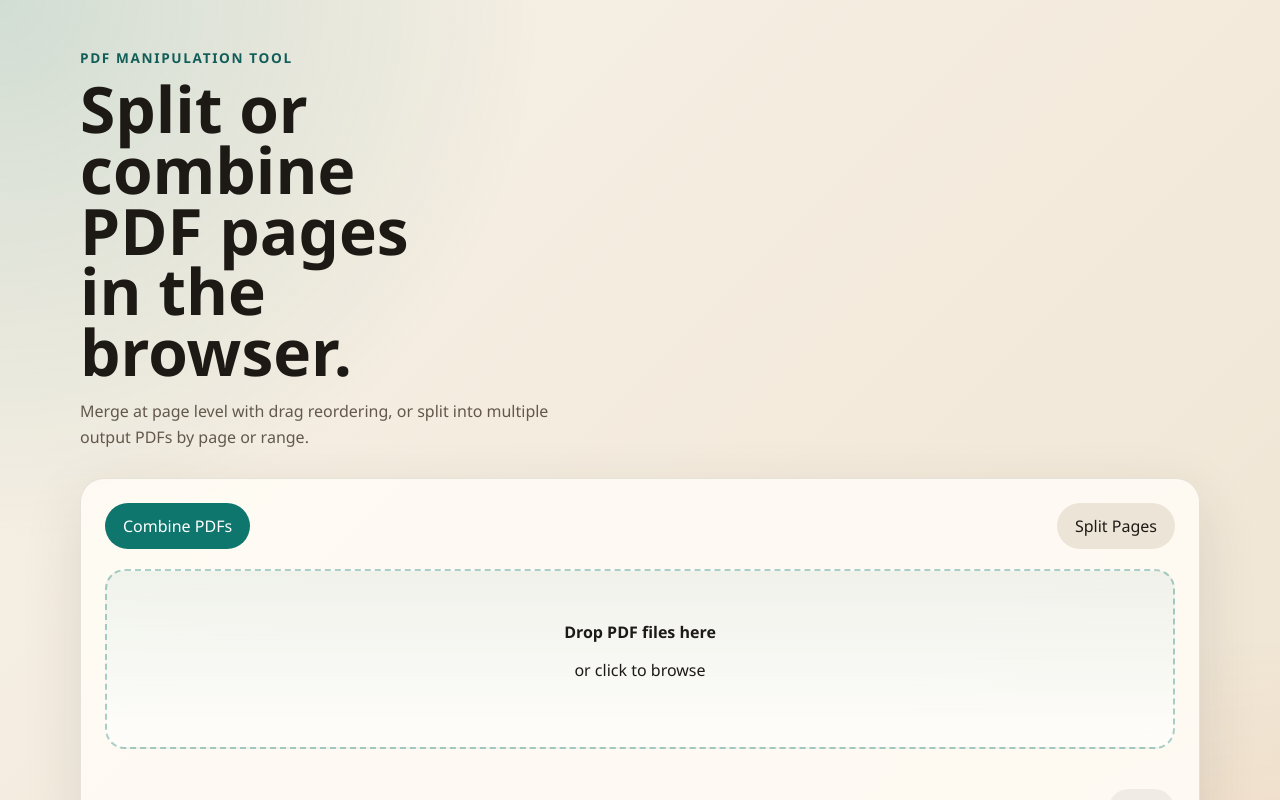
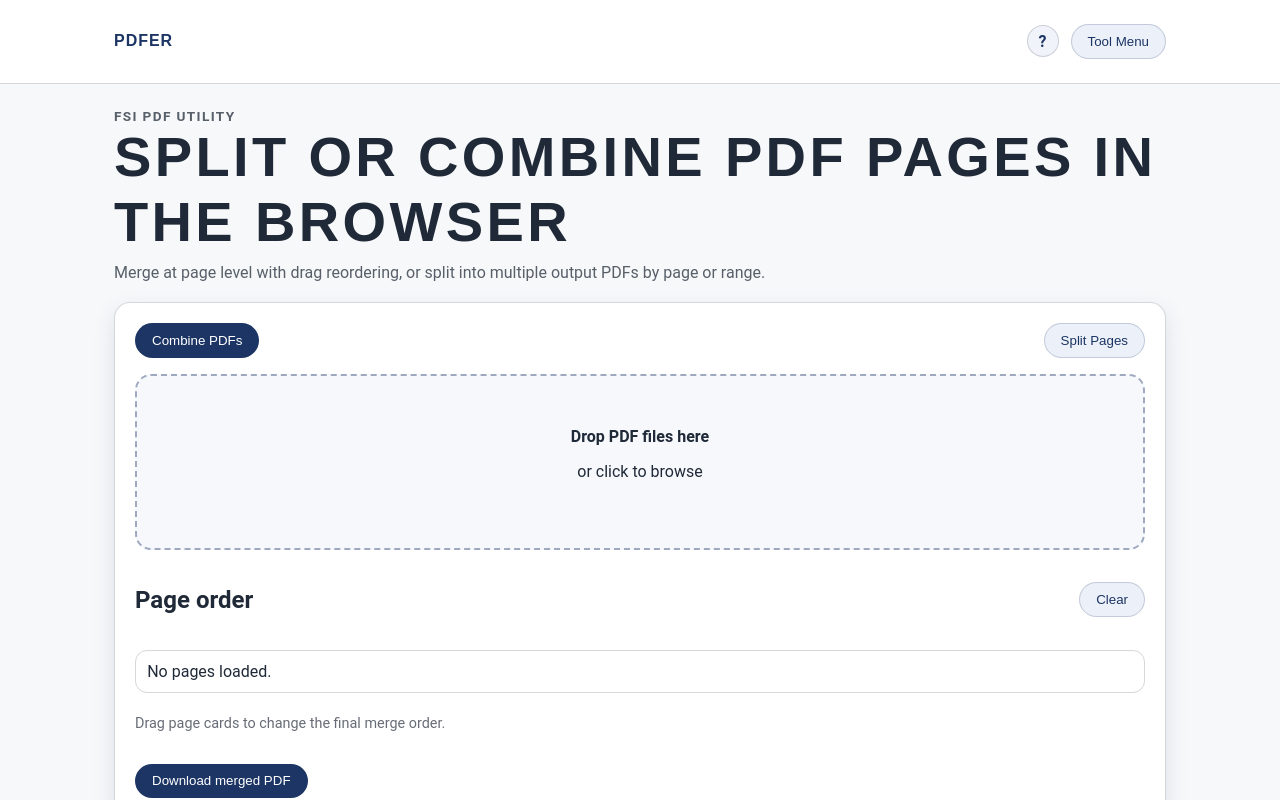
Before and after one commit to kdnye/PDFer, a Next.js app: page / in a window 1280 px wide. Shown: the top 800 px of the page. Built offline with nearby package versions, Linux system fonts and the light colour scheme.

Commit message:
Integrate FSI brand assets into PDFer UI

```diff
--- a/app/globals.css
+++ b/app/globals.css
@@ -1,245 +1,130 @@
-:root {
-  --panel: rgba(255, 252, 246, 0.9);
-  --panel-border: rgba(53, 47, 39, 0.12);
-  --text: #1d1a16;
-  --muted: #62584c;
-  --accent: #0f766e;
-  --accent-dark: #115e59;
-  --shadow: 0 20px 60px rgba(53, 47, 39, 0.12);
-}
-
 * {
   box-sizing: border-box;
 }
 
-html,
-body {
-  margin: 0;
-  min-height: 100%;
-  font-family: "Segoe UI", Arial, sans-serif;
-  color: var(--text);
-  background:
-    radial-gradient(circle at top left, rgba(15, 118, 110, 0.16), transparent 32%),
-    radial-gradient(circle at bottom right, rgba(234, 88, 12, 0.12), transparent 28%),
-    linear-gradient(135deg, #f7f1e7 0%, #efe4d2 100%);
+.pdf-shell {
+  padding-top: 2rem;
+  padding-bottom: 3rem;
 }
 
-button,
-input {
-  font: inherit;
+.pdf-hero {
+  margin-bottom: 1.25rem;
 }
 
-.page {
-  width: min(1120px, calc(100% - 32px));
-  margin: 0 auto;
-  padding: 48px 0 64px;
+.pdf-eyebrow {
+  margin: 0 0 0.5rem;
+  font-size: 0.85rem;
+  letter-spacing: 0.1em;
+  text-transform: uppercase;
+  color: var(--fsi-gold);
+  font-weight: 700;
 }
 
-.hero {
-  margin-bottom: 28px;
+.pdf-hero h1 {
+  margin: 0 0 0.6rem;
+  font-size: clamp(2rem, 5vw, 3.5rem);
 }
 
-.eyebrow {
-  margin: 0 0 12px;
-  font-size: 0.85rem;
-  font-weight: 700;
-  letter-spacing: 0.12em;
-  text-transform: uppercase;
-  color: var(--accent-dark);
+.pdf-hero p {
+  margin: 0;
+  color: color-mix(in srgb, var(--color-text) 75%, white);
 }
 
-.hero h1 {
-  margin: 0;
-  font-size: clamp(2.5rem, 5vw, 4.5rem);
-  line-height: 0.95;
-  max-width: 10ch;
+.pdf-card {
+  display: grid;
+  gap: 1rem;
 }
 
-.heroCopy {
-  max-width: 56ch;
-  line-height: 1.6;
-  color: var(--muted);
+.pdf-toolbar {
+  display: flex;
+  justify-content: space-between;
+  align-items: center;
+  gap: 0.75rem;
+  flex-wrap: wrap;
 }
 
-.panel {
-  padding: 24px;
-  border: 1px solid var(--panel-border);
-  border-radius: 24px;
-  background: var(--panel);
-  box-shadow: var(--shadow);
-}
-
-.toolbar,
-.actions,
-.sectionHeader {
-  display: flex;
-  align-items: center;
-  justify-content: space-between;
-  gap: 12px;
-}
-
-.toolbar {
-  margin-bottom: 20px;
-}
-
-.modeButton,
-.ghostButton,
-.primaryButton {
-  border: 0;
-  border-radius: 999px;
-  cursor: pointer;
-}
-
-.modeButton {
-  padding: 12px 18px;
-  background: #ece4d7;
-  color: var(--text);
-}
-
-.modeButton.active {
-  background: var(--accent);
-  color: #fff;
-}
-
-.dropzone {
+.pdf-dropzone {
   position: relative;
   display: grid;
   place-items: center;
-  min-height: 180px;
-  margin-bottom: 24px;
-  padding: 24px;
-  border: 2px dashed rgba(15, 118, 110, 0.35);
-  border-radius: 20px;
-  background: linear-gradient(180deg, rgba(15, 118, 110, 0.06), rgba(255, 255, 255, 0.6));
   text-align: center;
+  min-height: 11rem;
+  border: 2px dashed color-mix(in srgb, var(--fsi-navy) 40%, transparent);
+  border-radius: 1rem;
+  background: color-mix(in srgb, var(--btn-secondary-bg) 45%, transparent);
 }
 
-.dropzone input {
+.pdf-dropzone input {
   position: absolute;
   inset: 0;
   opacity: 0;
   cursor: pointer;
 }
 
-.fileList {
+.pdf-page-grid {
+  display: grid;
+  grid-template-columns: repeat(auto-fill, minmax(10rem, 1fr));
+  gap: 0.85rem;
   list-style: none;
+  margin: 0;
   padding: 0;
-  margin: 16px 0 24px;
 }
 
-.fileItem {
-  padding: 14px 16px;
-  border-radius: 16px;
-  background: rgba(255, 255, 255, 0.72);
-  border: 1px solid rgba(53, 47, 39, 0.08);
+.pdf-page-card {
+  border: 1px solid var(--color-border);
+  border-radius: 0.8rem;
+  padding: 0.6rem;
+  background: var(--color-surface);
+  display: grid;
+  gap: 0.45rem;
 }
 
-.pageGrid {
-  display: grid;
-  grid-template-columns: repeat(auto-fill, minmax(160px, 1fr));
-  gap: 16px;
-  list-style: none;
-  padding: 0;
-  margin: 16px 0 24px;
-}
-
-.pageCard {
-  display: flex;
-  flex-direction: column;
-  gap: 10px;
-  padding: 12px;
-  border: 1px solid rgba(53, 47, 39, 0.08);
-  border-radius: 18px;
-  background: rgba(255, 255, 255, 0.78);
-  box-shadow: 0 10px 24px rgba(53, 47, 39, 0.08);
-}
-
-.pageCard.isDraggable {
+.pdf-page-card.is-draggable {
   cursor: grab;
 }
 
-.thumb {
+.pdf-thumb {
   width: 100%;
-  height: 190px;
+  height: 11rem;
   object-fit: contain;
-  border: 1px solid rgba(53, 47, 39, 0.08);
-  border-radius: 12px;
   background: #fff;
+  border: 1px solid var(--color-border);
+  border-radius: 0.6rem;
 }
 
-.pageCardBody {
-  display: grid;
-  gap: 4px;
-}
-
-.fileName {
+.pdf-file-name {
   font-weight: 600;
   word-break: break-word;
 }
 
-.fileMeta,
+.pdf-file-meta,
 .helperText,
 .status {
+  color: color-mix(in srgb, var(--color-text) 68%, white);
   font-size: 0.9rem;
-  color: var(--muted);
+}
+
+.fileList {
+  list-style: none;
+  margin: 0;
+  padding: 0;
+}
+
+.fileItem {
+  border: 1px solid var(--color-border);
+  border-radius: 0.75rem;
+  padding: 0.7rem;
 }
 
 .splitControls {
-  margin-bottom: 24px;
-}
-
-.splitControls label {
-  display: block;
-  margin-bottom: 8px;
-  font-weight: 600;
-}
-
-.splitControls input {
-  width: 100%;
-  padding: 14px 16px;
-  border: 1px solid rgba(53, 47, 39, 0.16);
-  border-radius: 14px;
-  background: rgba(255, 255, 255, 0.9);
-}
-
-.primaryButton {
-  min-width: 180px;
-  padding: 14px 20px;
-  background: var(--accent);
-  color: #fff;
-}
-
-.ghostButton {
-  padding: 10px 14px;
-  background: rgba(29, 26, 22, 0.06);
+  display: grid;
+  gap: 0.45rem;
 }
 
 .status.success {
-  color: var(--accent-dark);
+  color: #0f766e;
 }
 
 .status.error {
-  color: #991b1b;
+  color: #b91c1c;
 }
-
-@media (max-width: 640px) {
-  .page {
-    width: min(100% - 20px, 1120px);
-    padding-top: 24px;
-  }
-
-  .toolbar,
-  .actions,
-  .sectionHeader {
-    flex-direction: column;
-    align-items: stretch;
-  }
-
-  .pageGrid {
-    grid-template-columns: repeat(2, minmax(0, 1fr));
-  }
-
-  .thumb {
-    height: 150px;
-  }
-}
--- a/app/layout.tsx
+++ b/app/layout.tsx
@@ -1,5 +1,6 @@
 import "./globals.css";
 import type { Metadata } from "next";
+import Script from "next/script";
 import type { ReactNode } from "react";
 
 export const metadata: Metadata = {
@@ -10,7 +11,15 @@ export const metadata: Metadata = {
 export default function RootLayout({ children }: Readonly<{ children: ReactNode }>) {
   return (
     <html lang="en">
-      <body>{children}</body>
+      <head>
+        <link rel="stylesheet" href="/fsi.css" />
+        <link rel="stylesheet" href="/app-override.css" />
+      </head>
+      <body>
+        <Script src="/theme.js" strategy="beforeInteractive" />
+        {children}
+        <Script src="/navbar.js" strategy="afterInteractive" />
+      </body>
     </html>
   );
 }
--- a/app/page.tsx
+++ b/app/page.tsx
@@ -54,11 +54,7 @@ export default function Home() {
     setMode(nextMode);
     setFiles((current) => (nextMode === "split" ? current.slice(0, 1) : current));
     setPages((current) => {
-      if (nextMode !== "split") {
-        return current;
-      }
-
-      if (!current.length) {
+      if (nextMode !== "split" || !current.length) {
         return current;
       }
 
@@ -88,13 +84,7 @@ export default function Home() {
       const selectedFiles = mode === "split" ? [pdfFiles[0]] : pdfFiles;
       const built = await Promise.all(selectedFiles.map(buildPdfState));
 
-      setFiles((current) => {
-        if (mode === "split") {
-          return [built[0].fileRecord];
-        }
-
-        return [...current, ...built.map((entry) => entry.fileRecord)];
-      });
+      setFiles((current) => (mode === "split" ? [built[0].fileRecord] : [...current, ...built.map((entry) => entry.fileRecord)]));
 
       setPages((current) => {
         if (mode === "split") {
@@ -189,34 +179,43 @@ export default function Home() {
   }
 
   return (
-    <main className="page">
-      <section className="hero">
-        <p className="eyebrow">PDF manipulation tool</p>
-        <h1>Split or combine PDF pages in the browser.</h1>
-        <p className="heroCopy">
-          Merge at page level with drag reordering, or split into multiple output PDFs by page or range.
-        </p>
+    <>
+      <header className="fsi-navbar">
+        <div className="fsi-container">
+          <a className="fsi-brand fsi-display" href="#">PDFer</a>
+          <div className="fsi-nav-actions">
+            <a className="fsi-help" href="#tool" aria-label="Jump to PDF tool">?</a>
+            <div className="fsi-account-menu" data-account-menu>
+              <button className="fsi-secondary-btn" type="button" data-account-menu-toggle aria-expanded="false" aria-haspopup="true">
+                Tool Menu
+              </button>
+              <ul className="fsi-account-menu-list" data-account-menu-list hidden>
+                <li><a href="#tool" data-account-menu-item>PDF Tool</a></li>
+                <li><a href="#" data-account-menu-item>Brand Guide</a></li>
+              </ul>
+            </div>
+          </div>
+        </div>
+      </header>
+
+      <main id="tool" className="fsi-container pdf-shell">
+        <section className="pdf-hero">
+          <p className="pdf-eyebrow">FSI PDF utility</p>
+          <h1 className="fsi-display">Split or combine PDF pages in the browser</h1>
+          <p>Merge at page level with drag reordering, or split into multiple output PDFs by page or range.</p>
         </section>
 
-      <section className="panel">
-        <div className="toolbar">
-          <button
-            type="button"
-            className={mode === "merge" ? "modeButton active" : "modeButton"}
-            onClick={() => handleModeChange("merge")}
-          >
+        <section className="fsi-card pdf-card">
+          <div className="pdf-toolbar">
+            <button type="button" className={mode === "merge" ? "fsi-primary-btn" : "fsi-secondary-btn"} onClick={() => handleModeChange("merge")}>
               Combine PDFs
             </button>
-          <button
-            type="button"
-            className={mode === "split" ? "modeButton active" : "modeButton"}
-            onClick={() => handleModeChange("split")}
-          >
+            <button type="button" className={mode === "split" ? "fsi-primary-btn" : "fsi-secondary-btn"} onClick={() => handleModeChange("split")}>
               Split Pages
             </button>
           </div>
 
-        <div className="dropzone" onDragOver={(event) => event.preventDefault()} onDrop={onDrop}>
+          <div className="pdf-dropzone" onDragOver={(event) => event.preventDefault()} onDrop={onDrop}>
             <input type="file" accept="application/pdf" multiple onChange={onFileChange} />
             <div>
               <strong>Drop PDF files here</strong>
@@ -224,67 +223,53 @@ export default function Home() {
             </div>
           </div>
 
-        <div className="sectionHeader">
+          <div className="pdf-toolbar">
             <h2>{mode === "merge" ? "Page order" : "Source PDF"}</h2>
-          <button type="button" className="ghostButton" onClick={clearAll}>
-            Clear
-          </button>
+            <button type="button" className="fsi-secondary-btn" onClick={clearAll}>Clear</button>
           </div>
 
           {pages.length ? (
-          <ul className="pageGrid">
+            <ul className="pdf-page-grid">
               {pages.map((page) => (
                 <li
                   key={page.id}
-                className={mode === "merge" ? "pageCard isDraggable" : "pageCard"}
+                  className={mode === "merge" ? "pdf-page-card is-draggable" : "pdf-page-card"}
                   draggable={mode === "merge"}
                   onDragStart={() => onDragStart(page.id)}
                   onDragOver={onDragOver}
                   onDrop={() => onDropPage(page.id)}
                 >
-                <img src={page.thumbnailUrl} alt={`${page.fileName} page ${page.pageNumber}`} className="thumb" />
-                <div className="pageCardBody">
-                  <div className="fileName">{page.fileName}</div>
-                  <div className="fileMeta">Page {page.pageNumber}</div>
+                  <img src={page.thumbnailUrl} alt={`${page.fileName} page ${page.pageNumber}`} className="pdf-thumb" />
+                  <div>
+                    <div className="pdf-file-name">{page.fileName}</div>
+                    <div className="pdf-file-meta">Page {page.pageNumber}</div>
                   </div>
                 </li>
               ))}
             </ul>
           ) : (
-          <ul className="fileList">
-            <li className="fileItem">No pages loaded.</li>
-          </ul>
+            <ul className="fileList"><li className="fileItem">No pages loaded.</li></ul>
           )}
 
           {mode === "split" ? (
             <div className="splitControls">
               <label htmlFor="pageRanges">Pages or ranges</label>
-            <input
-              id="pageRanges"
-              value={pageRanges}
-              onChange={(event) => setPageRanges(event.target.value)}
-              placeholder="Examples: 1, 3-5, 8, 10-12"
-            />
-            <p className="helperText">
-              Each page or range becomes its own output PDF. Example: 1, 3-5, 8.
-            </p>
+              <input id="pageRanges" className="fsi-input" value={pageRanges} onChange={(event) => setPageRanges(event.target.value)} placeholder="Examples: 1, 3-5, 8, 10-12" />
+              <p className="helperText">Each page or range becomes its own output PDF. Example: 1, 3-5, 8.</p>
             </div>
           ) : (
             <p className="helperText">Drag page cards to change the final merge order.</p>
           )}
 
-        <div className="actions">
-          <button type="button" className="primaryButton" onClick={handleRun} disabled={working}>
-            {working
-              ? "Working..."
-              : mode === "split"
-                ? "Download split PDFs"
-                : "Download merged PDF"}
+          <div className="pdf-toolbar">
+            <button type="button" className="fsi-primary-btn" onClick={handleRun} disabled={working}>
+              {working ? "Working..." : mode === "split" ? "Download split PDFs" : "Download merged PDF"}
             </button>
             <span className={`status ${statusType}`}>{status}</span>
           </div>
         </section>
       </main>
+    </>
   );
 }
 
@@ -443,7 +428,7 @@ function reorderPages(items: PageItem[], sourceId: string, targetId: string) {
 }
 
 function downloadPdf(bytes: Uint8Array, filename: string) {
-  const blob = new Blob([bytes], { type: "application/pdf" });
+  const blob = new Blob([bytes as unknown as BlobPart], { type: "application/pdf" });
   const url = URL.createObjectURL(blob);
   const anchor = document.createElement("a");
   anchor.href = url;
```
Also changed, not shown: public/app-override.css (renamed from app-override.css), public/fsi.css (renamed from fsi.css), public/navbar.js (renamed from navbar.js), public/theme.js (renamed from theme.js). Lines whose indentation alone changed are shown as unchanged.
